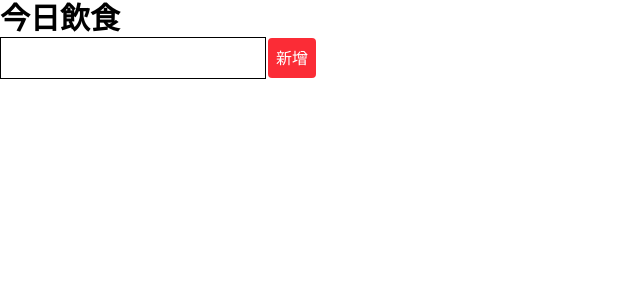
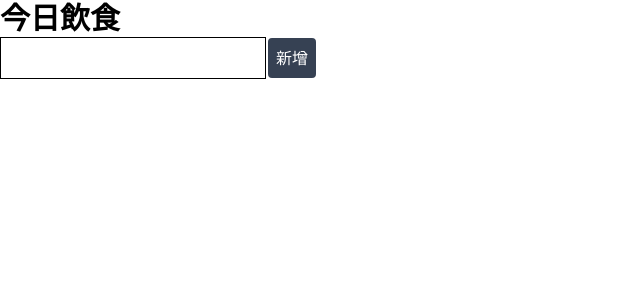
Before and after one commit to TC-Wei/food-log, a Vue app: page / in a window 1280 px wide. Shown: the top 300 px of the page, without its empty margins (0-640 px from the left). Built offline with nearby package versions, Linux system fonts and the light colour scheme.

Commit message:
feat: 刪除單筆食物

```diff
--- a/src/App.vue
+++ b/src/App.vue
@@ -11,13 +11,19 @@ function addFood() {
   foods.value.push(food.value)
   food.value = ''
 }
+
+function removeFood(index: number) {
+  foods.value.splice(index, 1)
+}
 </script>
 
 <template>
   <h1 class="text-3xl font-bold">今日飲食</h1>
   <input class="border p-2" v-model="food">
-  <button class="bg-red-500 text-white p-2 border-2 rounded-md" @click="addFood">新增</button>
+  <button class="bg-gray-700 text-white p-2 border-2 rounded-md" @click="addFood">新增</button>
   <ul>
-    <li v-for="(item, i) in foods" :key="i">{{ item }}</li>
+    <li v-for="(item, i) in foods" :key="i">{{ item }}
+      <button class="bg-red-400 text-white p-2 border-2 rounded-md" @click="removeFood(i)">刪除</button>
+    </li>
   </ul>
 </template>
```
